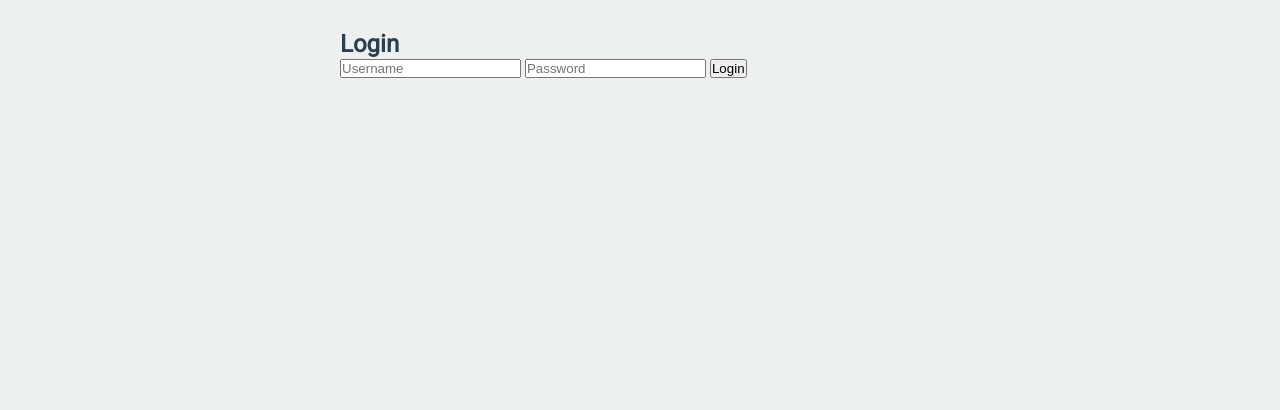
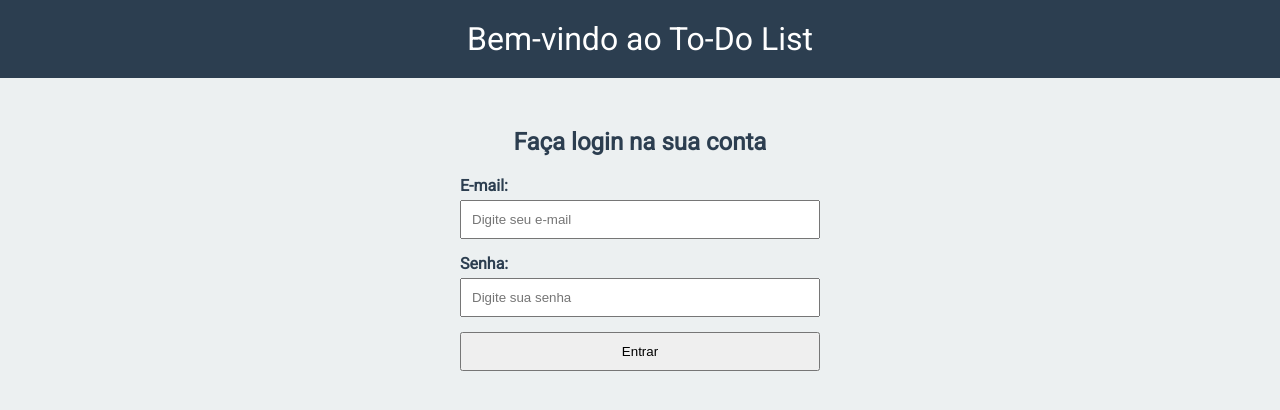
Before and after one commit to DodoJota/todo, a Flask app: template templates/login.html in a window 1280 px wide. Shown: the top 410 px of the page. Run offline with Flask 3, Linux system fonts and the light colour scheme; the template is opened without the code that fills it, so the values that code supplies are empty.

Commit message:
Implementação de usuários

```diff
--- a/app.py
+++ b/app.py
@@ -1,5 +1,6 @@
-from flask import Flask, render_template, flash, redirect, url_for, request, jsonify
+from flask import Flask, render_template, flash, redirect, url_for, request, jsonify, session
 from flask_sqlalchemy import SQLAlchemy
+from werkzeug.security import generate_password_hash, check_password_hash
 
 app = Flask(__name__)
 app.config['SQLALCHEMY_DATABASE_URI'] = 'sqlite:///todo.db'
@@ -12,25 +13,76 @@ class Todo(db.Model):
     id = db.Column(db.Integer, primary_key=True)
     content = db.Column(db.String(200), nullable=False)
     completed = db.Column(db.Boolean, default=False)
+    user_id = db.Column(db.Integer, db.ForeignKey('user.id'), nullable=False)
+
+class User(db.Model):
+    id = db.Column(db.Integer, primary_key=True)
+    email = db.Column(db.String(50), unique=True, nullable=False)
+    password_hash = db.Column(db.String(128), nullable=False)
+    todos = db.relationship('Todo', backref='user', lazy=True)
+
+    def set_password(self, password):
+        self.password_hash = generate_password_hash(password)
+
+    def check_password(self, password):
+        return check_password_hash(self.password_hash, password)
 
 with app.app_context():
     db.create_all()
+    # Criar usuários iniciais
+    if not User.query.filter_by(email='user1@email.com').first():
+        user1 = User(email='user1@email.com')
+        user1.set_password('password1')
+        db.session.add(user1)
+    if not User.query.filter_by(email='user2@mail.io').first():
+        user2 = User(email='user2@mail.io')
+        user2.set_password('password2')
+        db.session.add(user2)
+    db.session.commit()
 
 @app.route('/')
 def index():
-    todos = Todo.query.all()
-    return render_template('index.html', todos=todos)
+    if 'user_id' not in session:
+        return redirect(url_for('login'))
+    user = User.query.get(session['user_id'])
+    todos = Todo.query.filter_by(user_id=user.id).all()
+    return render_template('index.html', todos=todos, email=user.email)
+
+@app.route('/login', methods=['GET', 'POST'])
+def login():
+    if request.method == 'POST':
+        email = request.form['email']
+        password = request.form['password']
+
+        # Verificar se o usuário existe
+        user = User.query.filter_by(email=email).first()
+        if user and user.check_password(password):
+            session['user_id'] = user.id
+            flash('Login realizado com sucesso!', 'success')
+            return redirect(url_for('index'))
+        else:
+            flash('E-mail ou senha inválidos.', 'error')
+            return redirect(url_for('login'))
+    return render_template('login.html')
+
+@app.route('/logout')
+def logout():
+    session.pop('user_id', None)
+    flash('Você saiu da sua conta.', 'info')
+    return redirect(url_for('login'))
 
 @app.route('/add', methods=['POST'])
 def add():
+    if 'user_id' not in session:
+        flash('Por favor, faça login para adicionar tarefas.', 'error')
+        return redirect(url_for('login'))
+
     content = request.form['content']
-    print("Conteúdo recebido:", content)  # Verifica se os dados chegaram
-
-    if not content:  # Se não receber nada, o erro pode estar no form
+    if not content:
         flash("Erro: Campo de tarefa vazio!", "error")
         return redirect(url_for('index'))
 
-    new_todo = Todo(content=content)
+    new_todo = Todo(content=content, user_id=session['user_id'])
 
     try:
         db.session.add(new_todo)
@@ -43,7 +95,13 @@ def add():
 
 @app.route('/complete/<int:id>', methods=['POST'])
 def complete(id):
+    if 'user_id' not in session:
+        return jsonify({'status': 'error', 'message': 'Por favor, faça login para completar tarefas.', 'category': 'error'}), 401  # 401 Unauthorized
+
     todo = Todo.query.get_or_404(id)
+    if todo.user_id != session['user_id']:
+        return jsonify({'status': 'error', 'message': 'Você não tem permissão para alterar esta tarefa.', 'category': 'error'}), 403  # 403 Forbidden
+
     data = request.get_json()
     todo.completed = data.get('completed', False)
 
@@ -52,18 +110,23 @@ def complete(id):
         message = 'Parabéns por concluir a tarefa!' if todo.completed else 'Tarefa desmarcada como não concluída.'
         return jsonify({'status': 'success', 'message': message, 'category': 'success'})
     except:
-        return jsonify({'status': 'error', 'message': 'Erro ao atualizar tarefa.', 'category': 'error'}), 500
+        return jsonify({'status': 'error', 'message': 'Erro ao atualizar tarefa.', 'category': 'error'}), 500  # 500 Internal Server Error
 
 @app.route('/delete/<int:id>', methods=['POST'])
 def delete(id):
+    if 'user_id' not in session:
+        return jsonify({'status': 'error', 'message': 'Por favor, faça login para excluir tarefas.', 'category': 'error'}), 401  # 401 Unauthorized
+
     todo = Todo.query.get_or_404(id)
+    if todo.user_id != session['user_id']:
+        return jsonify({'status': 'error', 'message': 'Você não tem permissão para excluir esta tarefa.', 'category': 'error'}), 403  # 403 Forbidden
 
     try:
         db.session.delete(todo)
         db.session.commit()
         return jsonify({'status': 'success', 'message': 'Tarefa excluída!', 'category': 'success'})
     except:
-        return jsonify({'status': 'error', 'message': 'Erro ao excluir tarefa.', 'category': 'error'}), 500
+        return jsonify({'status': 'error', 'message': 'Erro ao excluir tarefa.', 'category': 'error'}), 500  # 500 Internal Server Error
 
 if __name__ == '__main__':
     app.run(debug=True)
--- a/static/styles.css
+++ b/static/styles.css
@@ -192,6 +192,54 @@ h1 {
     color: #721c24;
 }
 
+.user-info {
+    position: absolute;
+    top: 20px;
+    right: 20px;
+    font-size: 16px;
+}
+
+.user-info a {
+    margin-left: 10px;
+    text-decoration: none;
+    color: #007BFF;
+}
+
+.user-info a:hover {
+    text-decoration: underline;
+}
+
+/* Estilo para o formulário de login */
+#login-form {
+    max-width: 400px;
+    margin: 0 auto;
+    padding: 20px;
+}
+
+#login-form h2 {
+    text-align: center;
+    margin-bottom: 20px;
+}
+
+#login-form label {
+    display: block;
+    margin-bottom: 5px;
+    font-weight: bold;
+}
+
+#login-form input[type="text"],
+#login-form input[type="password"] {
+    width: 100%;
+    padding: 10px;
+    margin-bottom: 15px;
+    box-sizing: border-box;
+}
+
+#login-form button {
+    width: 100%;
+    padding: 10px;
+}
+
 /* Responsividade */
 @media (max-width: 500px) {
     #add-form {
--- a/templates/index.html
+++ b/templates/index.html
@@ -12,6 +12,9 @@
     <!-- Cabeçalho -->
     <header>
         <h1>Minhas Tarefas</h1>
+        <div class="user-info">
+            <p>Bem-vindo, {{ email }}! <a href="{{ url_for('logout') }}">Logout</a></p>
+        </div>
     </header>
 
     <!-- Mensagens flash -->
--- a/templates/login.html
+++ b/templates/login.html
@@ -2,13 +2,19 @@
 <html lang="pt-br">
 <head>
     <meta charset="UTF-8">
-    <title>Login</title>
+    <title>Login - Lista de Tarefas</title>
+    <!-- Fonte Google -->
     <link href="https://fonts.googleapis.com/css2?family=Roboto&display=swap" rel="stylesheet">
+    <!-- Arquivo CSS -->
     <link rel="stylesheet" href="{{ url_for('static', filename='styles.css') }}">
 </head>
 <body>
-    <div class="container">
-        <h2>Login</h2>
+    <!-- Cabeçalho -->
+    <header>
+        <h1>Bem-vindo ao To-Do List</h1>
+    </header>
+
+    <!-- Mensagens flash -->
     {% with messages = get_flashed_messages(with_categories=true) %}
       {% if messages %}
         <ul class="flashes">
@@ -18,10 +24,17 @@
         </ul>
       {% endif %}
     {% endwith %}
-        <form method="POST">
-            <input type="text" name="username" placeholder="Username" required>
-            <input type="password" name="password" placeholder="Password" required>
-            <button type="submit">Login</button>
+
+    <!-- Conteúdo principal -->
+    <div class="container">
+        <!-- Formulário de Login -->
+        <form action="{{ url_for('login') }}" method="post" id="login-form">
+            <h2>Faça login na sua conta</h2>
+            <label for="email">E-mail:</label>
+            <input type="text" name="email" id="email" placeholder="Digite seu e-mail" required>
+            <label for="password">Senha:</label>
+            <input type="password" name="password" id="password" placeholder="Digite sua senha" required>
+            <button type="submit">Entrar</button>
         </form>
     </div>
 </body>
```
Also changed, not shown: static/main.js (+32 -17 lines), 1 other file. Lines whose indentation alone changed are shown as unchanged.
